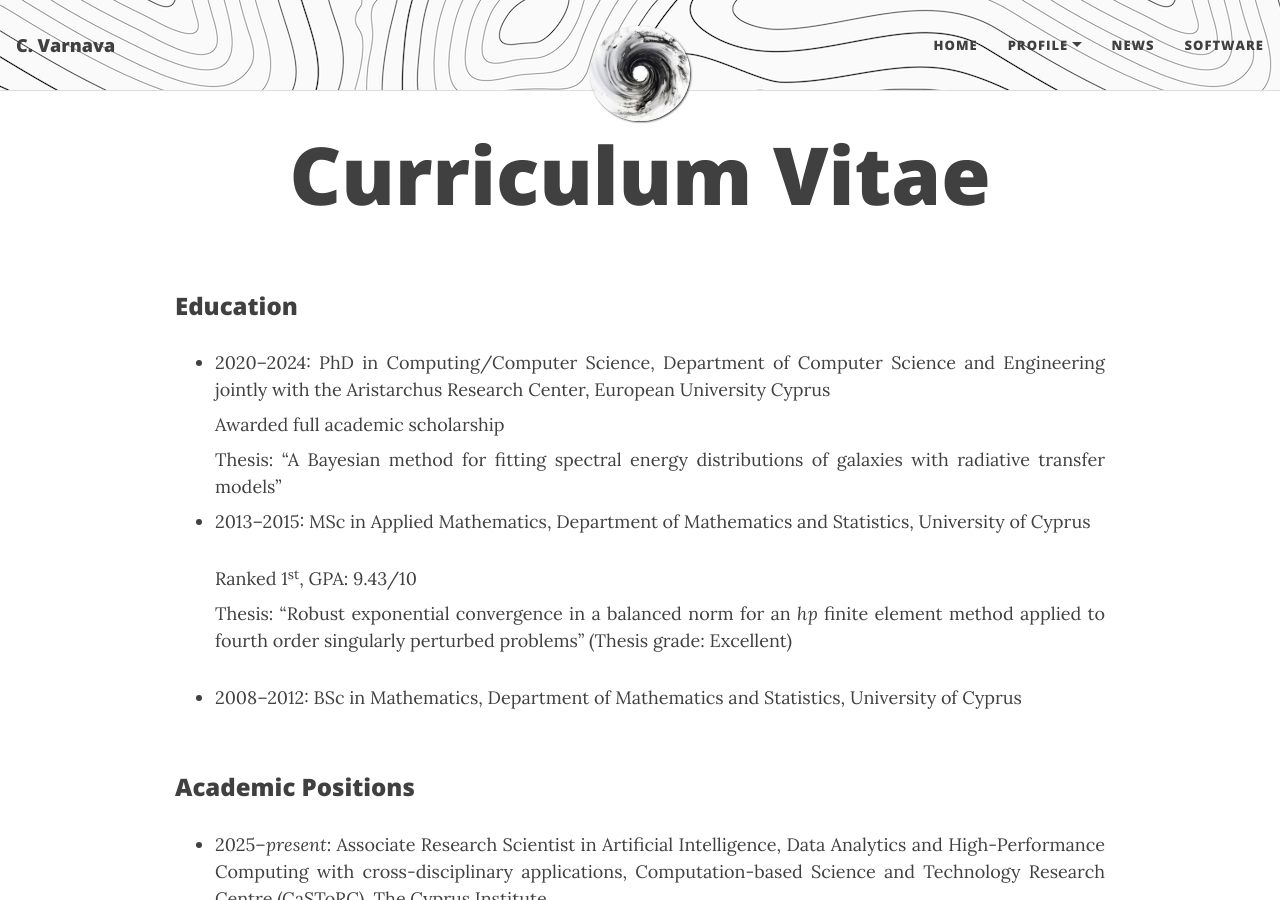
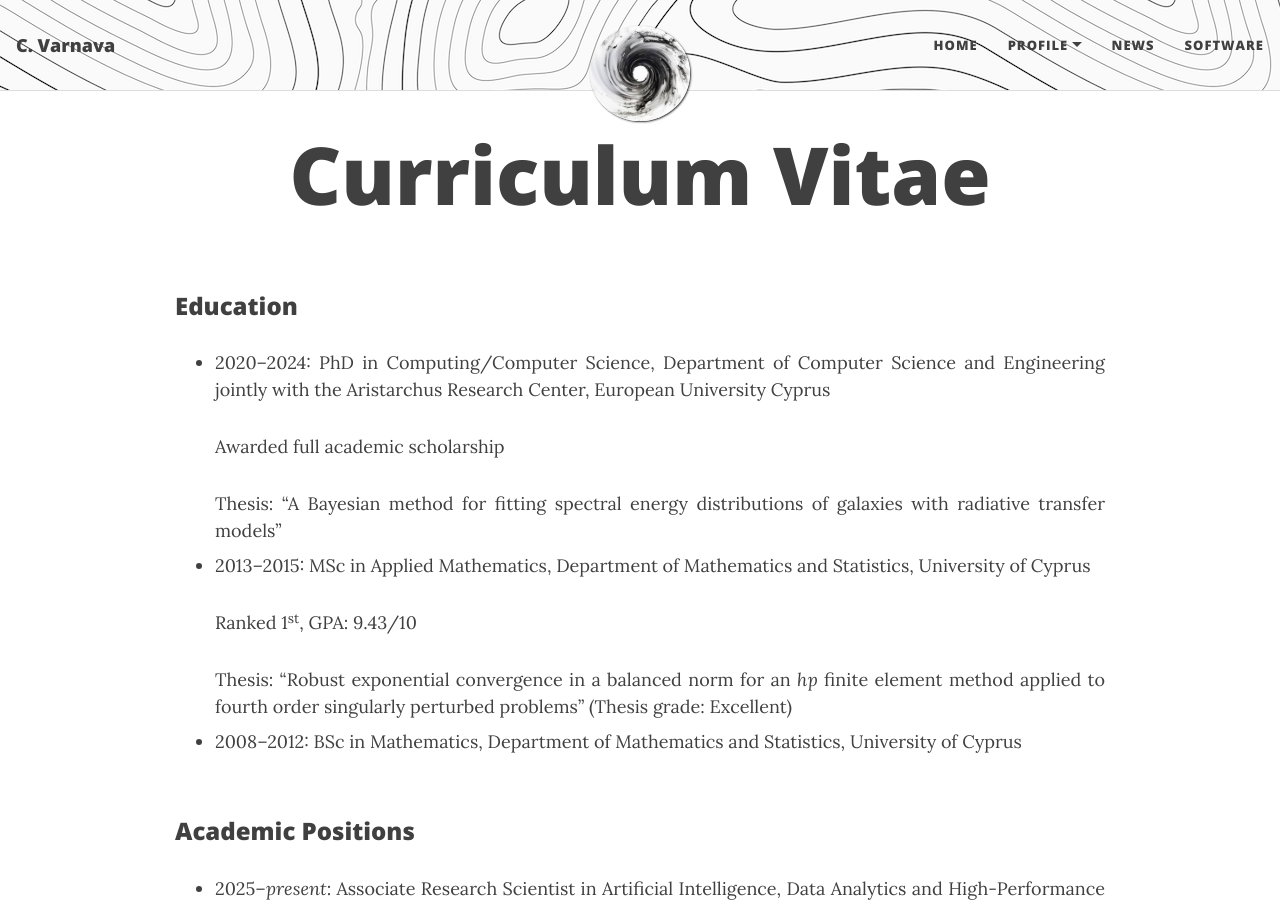
Before and after one commit to ch-var/ch-var.github.io, a Jekyll site: the page built from CV.html, in a window 1280 px wide and 900 px high. Built offline with Jekyll 4.4.1, drawn with Linux system fonts in a browser that asks for light colours; formulas are drawn with MathJax 3.

Commit message:
Update CV.html

```diff
--- a/CV.html
+++ b/CV.html
@@ -25,11 +25,11 @@
 <p style="font-family: var(--header-font); font-weight: 800; line-height: 1.1; font-size: 1.5rem; margin-top: 1.25rem;">Education</p>
 <ul>
 <li class="responsive-margin" style="margin-bottom: 8px;">2020–2024: PhD in Computing/Computer Science, Department of Computer Science and Engineering jointly with the Aristarchus Research Center, European University Cyprus</li>
-<p align='justify' class="responsive-margin" style="margin-top: 0px; margin-bottom: 8px;">Awarded full academic scholarship</p>
-<p align='justify' class="responsive-margin" style="margin-top: 0px; margin-bottom: 8px;">Thesis: “A Bayesian method for fitting spectral energy distributions of galaxies with radiative transfer models”</p>
-<li class="responsive-margin" style="margin-top: 8px; margin-bottom: 8px;">2013–2015: MSc in Applied Mathematics, Department of Mathematics and Statistics, University of Cyprus</li>
+<p align='justify' class="responsive-margin" style="margin-bottom: 8px;">Awarded full academic scholarship</p>
+<p align='justify' class="responsive-margin" style="margin-bottom: 8px;">Thesis: “A Bayesian method for fitting spectral energy distributions of galaxies with radiative transfer models”</p>
+<li class="responsive-margin" style="margin-bottom: 8px;">2013–2015: MSc in Applied Mathematics, Department of Mathematics and Statistics, University of Cyprus</li>
 <p align='justify' class="responsive-margin" style="margin-bottom: 8px;">Ranked 1<sup>st</sup>, GPA: 9.43/10</p>
-<p align='justify' class="responsive-margin" style="margin-top: 0px;">Thesis: “Robust exponential convergence in a balanced norm for an <i>hp</i> finite element method applied to fourth order singularly perturbed problems” (Thesis grade: Excellent)</p>
+<p align='justify' class="responsive-margin" style="margin-bottom: 8px;">Thesis: “Robust exponential convergence in a balanced norm for an <i>hp</i> finite element method applied to fourth order singularly perturbed problems” (Thesis grade: Excellent)</p>
 <li class="responsive-margin">2008–2012: BSc in Mathematics, Department of Mathematics and Statistics, University of Cyprus</li>
 </ul>
 <br>
```
